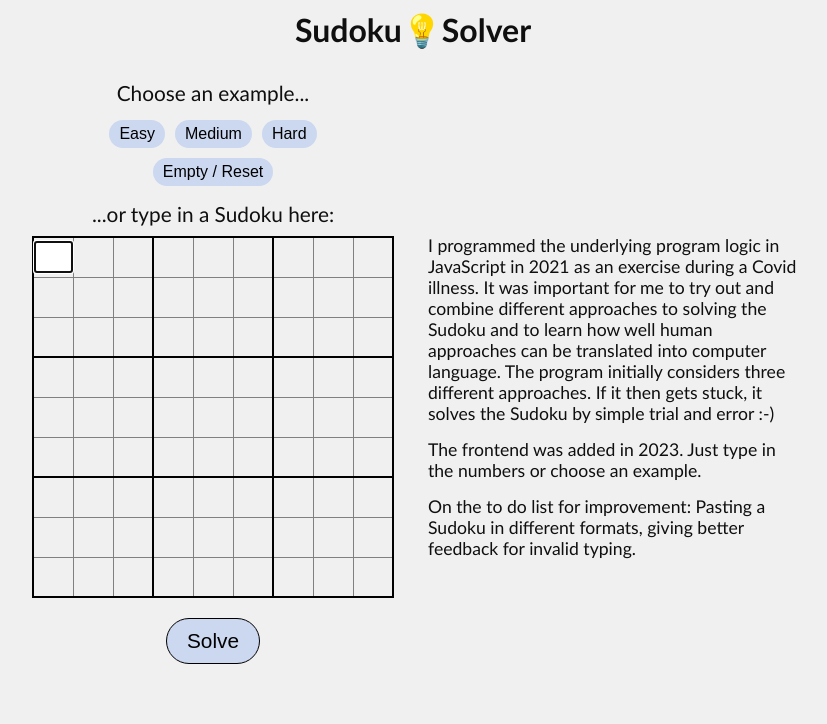
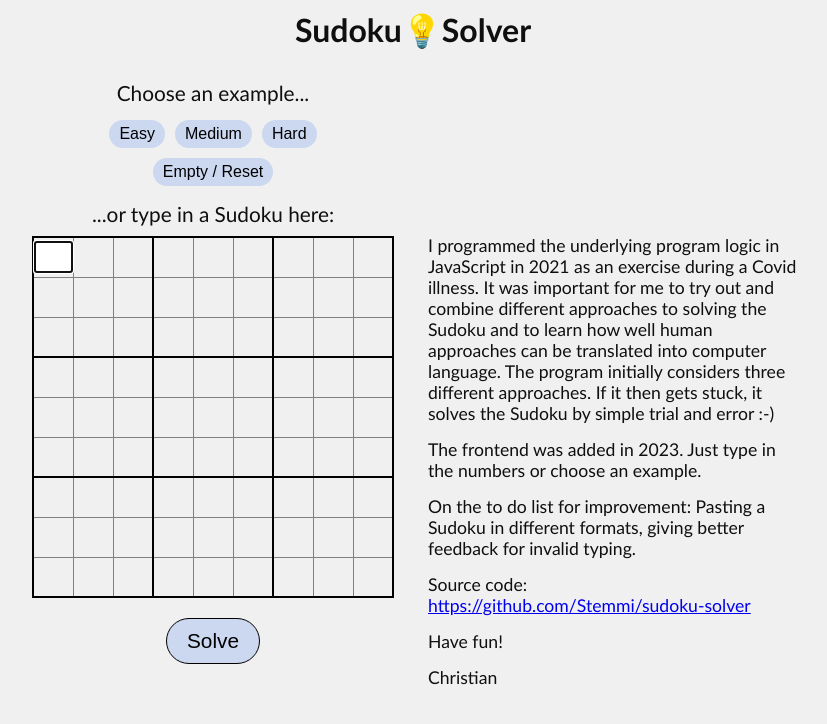
Before and after one commit to Stemmi/sudoku-solver, a Vue app: page / in a window 1280 px wide. Shown: the top 724 px of the page, without its empty margins (227-1054 px from the left). Built offline with nearby package versions, Linux system fonts and the light colour scheme.

Commit message:
Add github link

```diff
--- a/src/components/DescriptionSection.vue
+++ b/src/components/DescriptionSection.vue
@@ -11,6 +11,9 @@
         </p>
         <p>On the to do list for improvement:
             Pasting a Sudoku in different formats, giving better feedback for invalid typing.</p>
+        <p>Source code: <a href="https://github.com/Stemmi/sudoku-solver" target="_blank">https://github.com/Stemmi/sudoku-solver</a></p>
+        <p>Have fun!</p>
+        <p>Christian</p>
     </section>
 </template>
 
```
